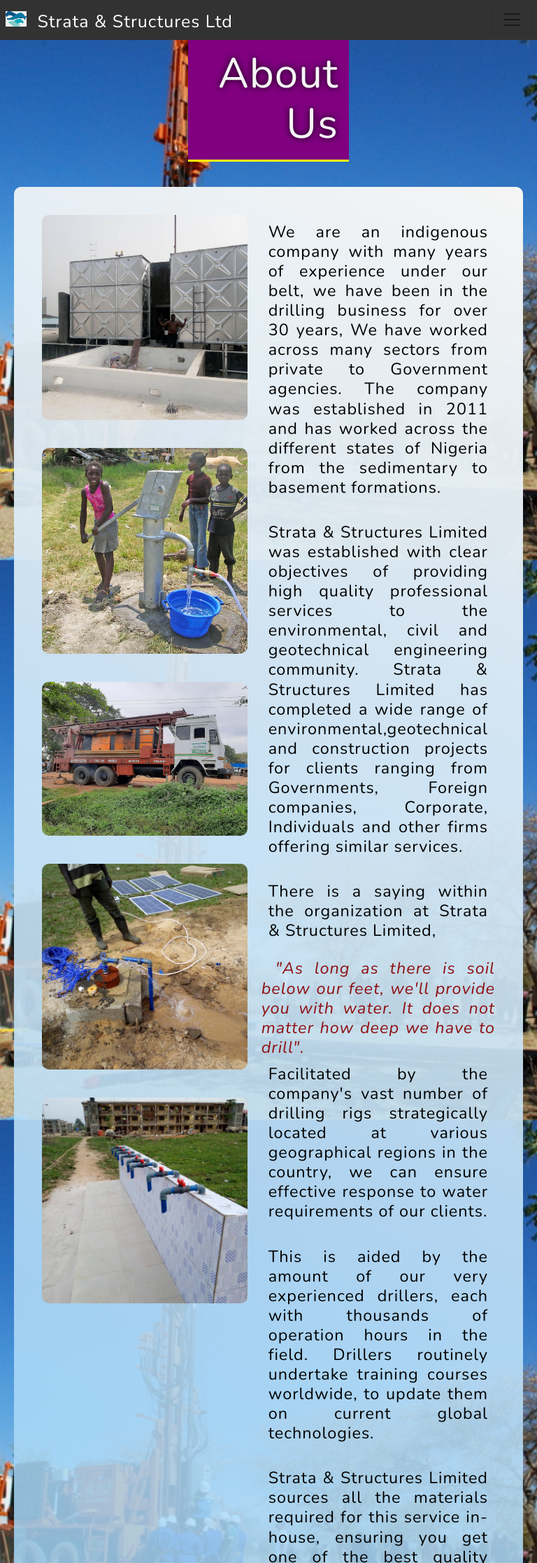
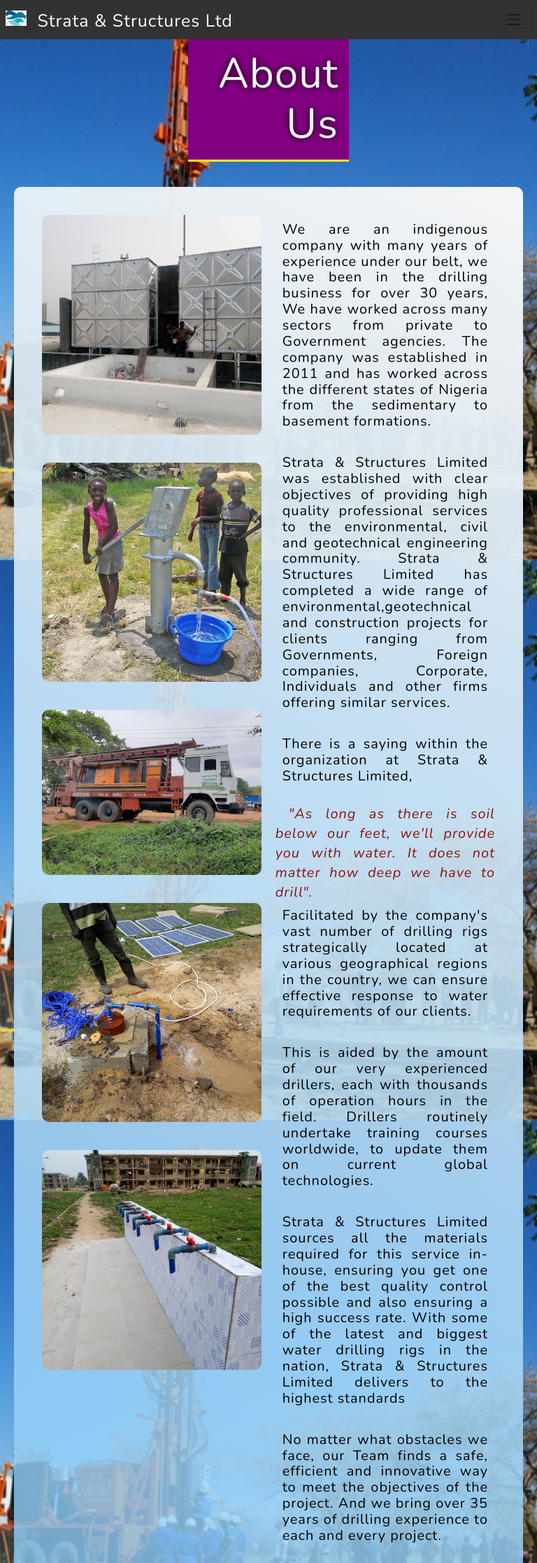
Before and after one commit to siegfred14/strataAndStructuresLtd, a Django app: page /about in a window 768 px wide. Shown: the top 2233 px of the page at 70% size. Run offline with Django 4.2, Linux system fonts and the light colour scheme; some libraries are stand-ins or nearby versions.

Commit message:
media query for about at max 1200px

```diff
--- a/static/css/style.css
+++ b/static/css/style.css
@@ -319,8 +319,11 @@ body {
   }
 
   /* About */
-  .about-info {
-    font-size: 20px;
+  .about .about-info p,
+  span,
+  ul {
+    font-size: 85%;
+    line-height: 115%;
   }
 }
 
```
